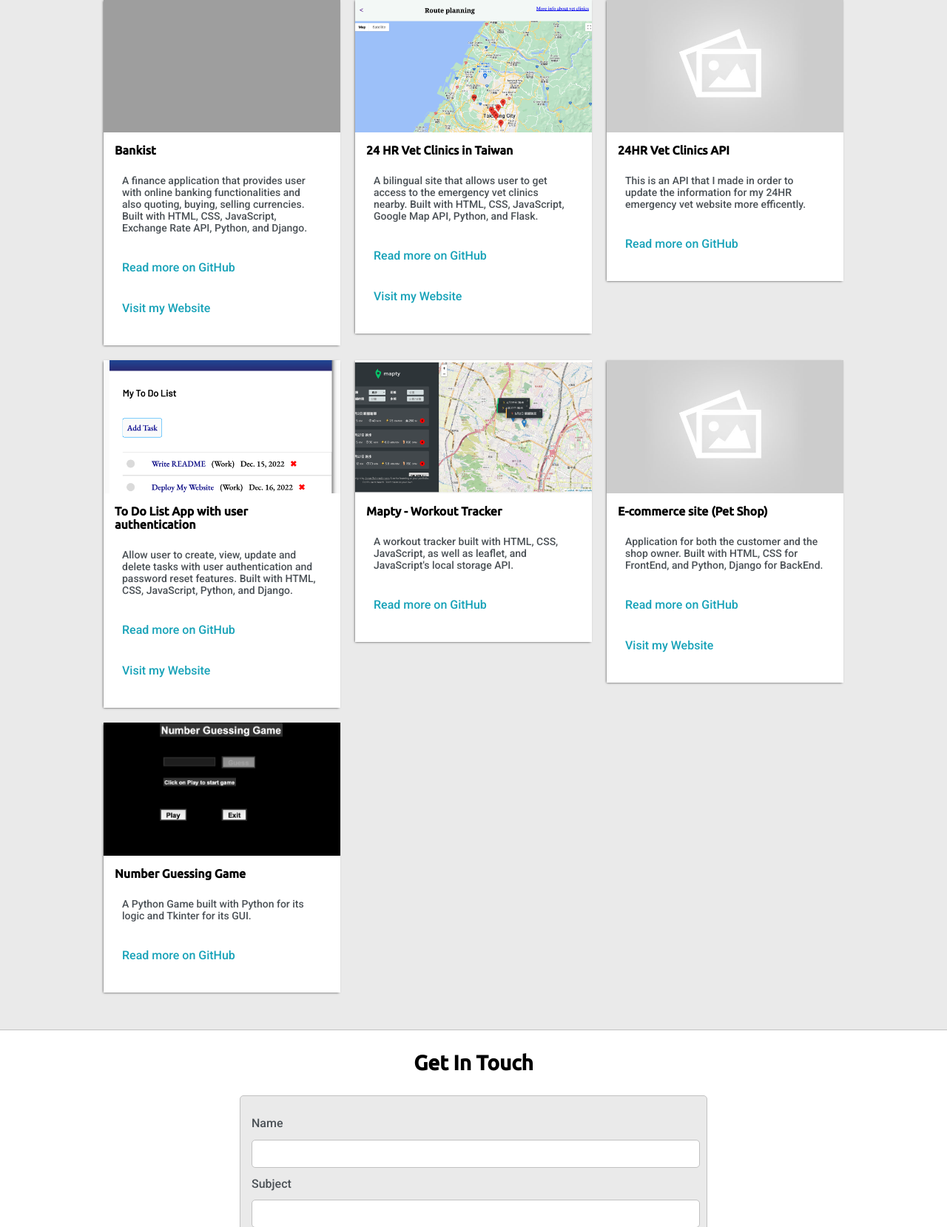
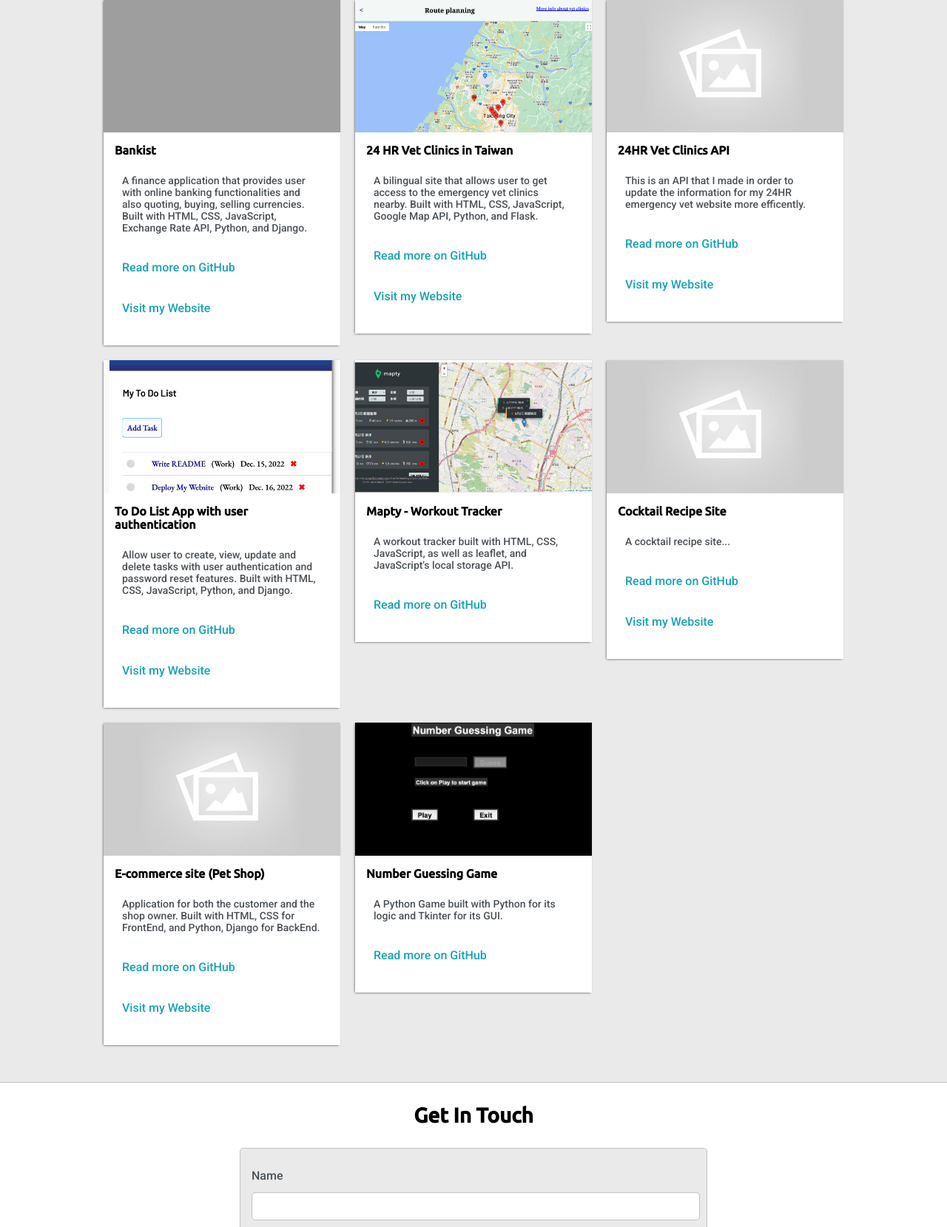
Before and after one commit to Ru960413/portfolio_page, a Flask app: page / in a window 1280 px wide. Shown: the part 1351-3010 px from the top of the page at 74% size. Run offline with Flask 3, Linux system fonts and the light colour scheme; some libraries are stand-ins or nearby versions; grey boxes are pictures that could not be loaded.

Commit message:
update cocktail recipe site

```diff
--- a/templates/en_index.html
+++ b/templates/en_index.html
@@ -201,6 +201,11 @@
                   >Read more on GitHub</a
                 >
               </p>
+              <p>
+                <a href=""
+                  >Visit my Website</a
+                >
+              </p>
             </div>
           </div>
         </div>
@@ -247,6 +252,26 @@
             </div>
           </div>
           <div>
+            <div class="post">
+              <img src="{{ url_for('static', filename='images/default.jpg') }}" class="thumbnail" />
+              <div class="post-preview">
+                <h6 class="post-title">Cocktail Recipe Site</h6>
+                <p class="post-intro">
+                   A cocktail recipe site...
+                </p>
+                <p>
+                  <a href="">Read more on GitHub</a>
+                </p>
+                <p>
+                  <a href=""
+                    >Visit my Website</a
+                  >
+                </p>
+              </div>
+            </div>
+          </div>
+
+        <div>
           <div class="post">
             <img src="{{ url_for('static', filename='images/default.jpg') }}" class="thumbnail" />
             <div class="post-preview">
```
Also changed, not shown: templates/zh_index.html (+24 -0 lines).
